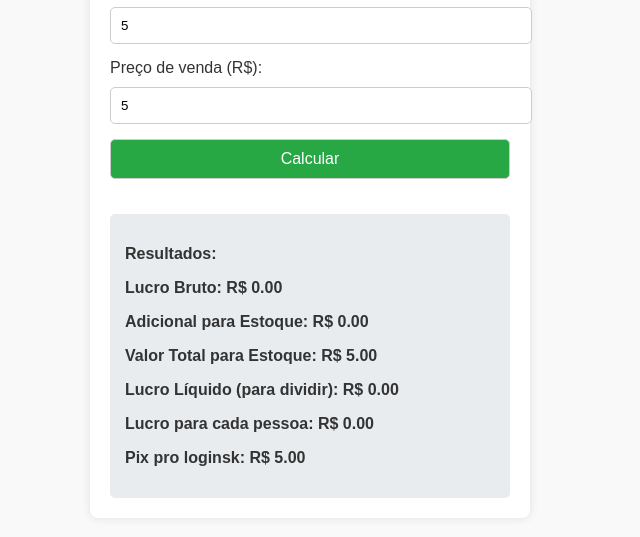
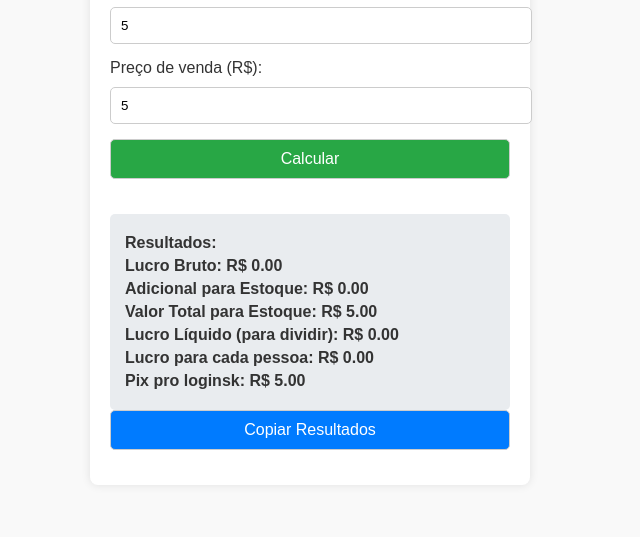
Before and after one commit to Loganraaf/Ggmax-calculadora-, a plain HTML site: page index.html in a window 1280 px wide. Both pictures are taken after typing "5", "5" into the empty fields and a click on the button "Calcular". Shown: the part 129-666 px from the top of the page, without its empty margins (330-970 px from the left). Drawn offline with Linux system fonts and the light colour scheme.

Commit message:
Update index.html

```diff
--- a/index.html
+++ b/index.html
@@ -47,6 +47,18 @@
             border-radius: 5px;
             font-weight: bold;
         }
+        .result p {
+            margin: 5px 0;
+        }
+        .copy-btn {
+            background-color: #007bff;
+            color: #fff;
+            font-size: 16px;
+            cursor: pointer;
+        }
+        .copy-btn:hover {
+            background-color: #0056b3;
+        }
     </style>
 </head>
 <body>
@@ -61,6 +73,7 @@
         <button onclick="calcular()">Calcular</button>
 
         <div class="result" id="resultado"></div>
+        <button class="copy-btn" onclick="copiarResultado()">Copiar Resultados</button>
     </div>
 
     <script>
@@ -84,15 +97,42 @@
             // Valor total que irá para o estoque
             const totalEstoque = custo + adicionalEstoque;
 
-            document.getElementById("resultado").innerHTML = `
+            const resultadoHTML = `
                 <p><strong>Resultados:</strong></p>
-                <p>Lucro Bruto: R$ ${lucroBruto.toFixed(2)}</p>
-                <p>Adicional para Estoque: R$ ${adicionalEstoque.toFixed(2)}</p>
-                <p>Valor Total para Estoque: R$ ${totalEstoque.toFixed(2)}</p>
-                <p>Lucro Líquido (para dividir): R$ ${lucroLiquido.toFixed(2)}</p>
-                <p>Lucro para cada pessoa: R$ ${lucroPorPessoa.toFixed(2)}</p>
-                <p><strong>Pix pro loginsk:</strong> R$ ${valorParaEnviar.toFixed(2)}</p>
+                <p>Lucro Bruto: <strong>R$ ${lucroBruto.toFixed(2)}</strong></p>
+                <p>Adicional para Estoque: <strong>R$ ${adicionalEstoque.toFixed(2)}</strong></p>
+                <p>Valor Total para Estoque: <strong>R$ ${totalEstoque.toFixed(2)}</strong></p>
+                <p>Lucro Líquido (para dividir): <strong>R$ ${lucroLiquido.toFixed(2)}</strong></p>
+                <p>Lucro para cada pessoa: <strong>R$ ${lucroPorPessoa.toFixed(2)}</strong></p>
+                <p><strong>Pix pro loginsk:</strong> <strong>R$ ${valorParaEnviar.toFixed(2)}</strong></p>
             `;
+
+            document.getElementById("resultado").innerHTML = resultadoHTML;
+
+            // Guardar o texto para o botão de copiar
+            document.getElementById("resultado").dataset.textoCopiar = `
+Resultados:
+Lucro Bruto: R$ ${lucroBruto.toFixed(2)}
+Adicional para Estoque: R$ ${adicionalEstoque.toFixed(2)}
+Valor Total para Estoque: R$ ${totalEstoque.toFixed(2)}
+Lucro Líquido (para dividir): R$ ${lucroLiquido.toFixed(2)}
+Lucro para cada pessoa: R$ ${lucroPorPessoa.toFixed(2)}
+Pix pro loginsk: R$ ${valorParaEnviar.toFixed(2)}
+            `;
+        }
+
+        function copiarResultado() {
+            const textoCopiar = document.getElementById("resultado").dataset.textoCopiar;
+
+            if (textoCopiar) {
+                navigator.clipboard.writeText(textoCopiar).then(() => {
+                    alert("Resultados copiados para a área de transferência!");
+                }).catch(() => {
+                    alert("Erro ao copiar os resultados.");
+                });
+            } else {
+                alert("Nenhum resultado disponível para copiar.");
+            }
         }
     </script>
 </body>
```
